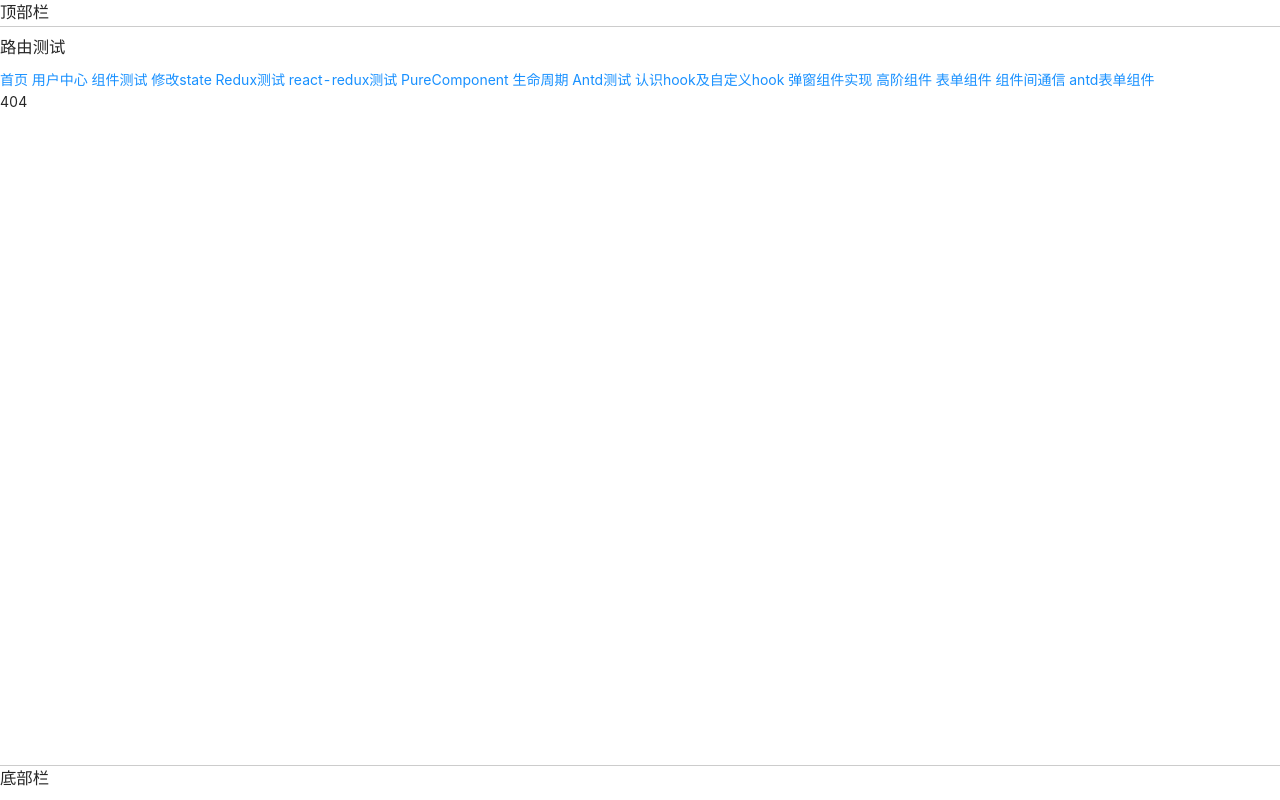
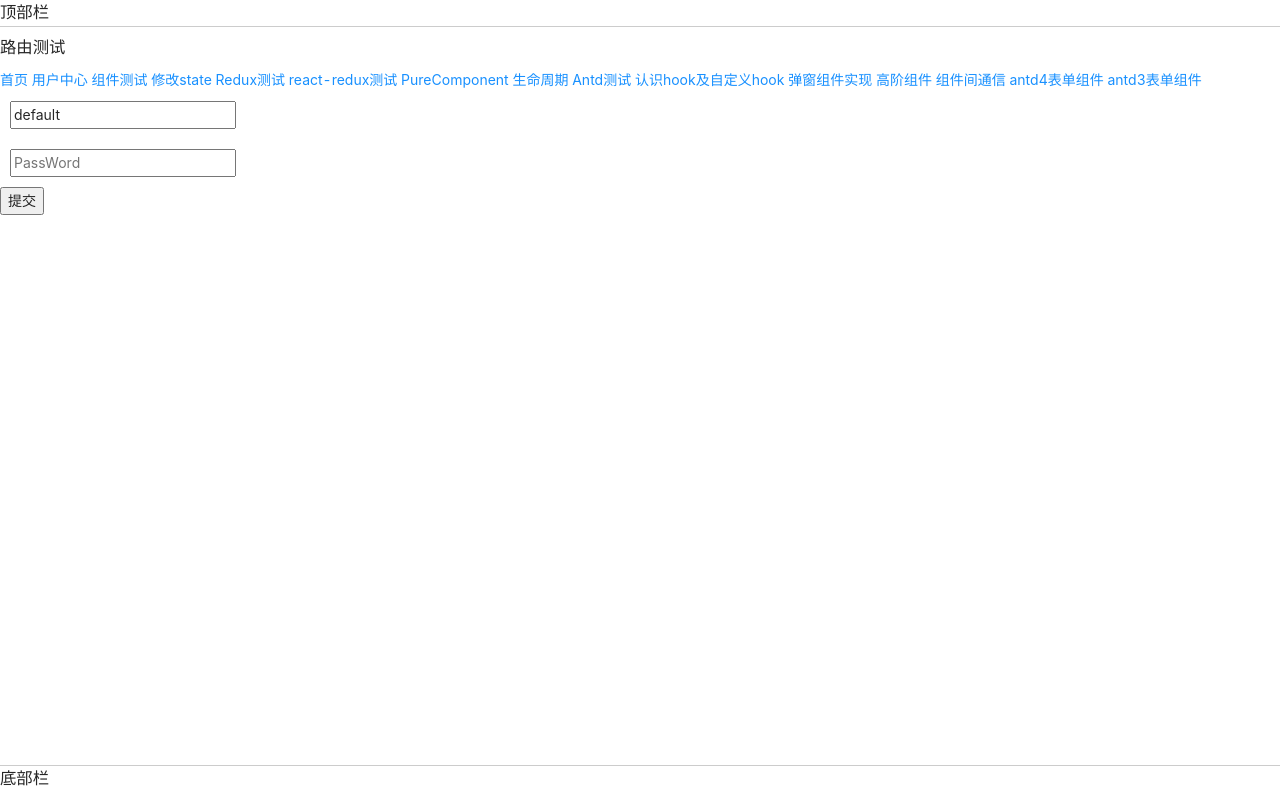
Before and after one commit to zhangstar1331/react-test, a React (Create React App) app: page /rcForm in a window 1280 px wide. Before the commit this address had no page. Built offline with nearby package versions, Linux system fonts and the light colour scheme.

Commit message:
feat：rc-form commit

```diff
--- a/src/components/my-rc-from/index.js
+++ b/src/components/my-rc-from/index.js
@@ -1,56 +1,52 @@
 import React, { Component } from 'react'
-export function createForm(Cmp){
-    return class extends Component {
+export function createForm(Cmp) {
+    return class Form extends Component {
         constructor(props){
             super(props)
             this.state = {}
             this.options = {}
         }
-        handleChange = (e) => {
+        changeValue = (e) => {
             const {name,value} = e.target
             this.setState({
-                [name]:value
+                [name] : value
             })
         }
-        getFieldDecorator = (fieldName,option) => InputCmp => {
-            this.options[fieldName] = option
+        getFieldDecorator = (field,option) => (InputCmp) => {
+            this.options[field] = option
             return React.cloneElement(InputCmp,{
-                name: fieldName,
-                value: this.state[fieldName] || "",
-                onChange: this.handleChange
+                value:this.state[field] || "",
+                onChange: this.changeValue,
+                name: field
             })
         }
         getFieldsValue = () => {
-            return {...this.state}
-        }
-        getFieldValue = (name) => {
-            return this.state[name]
+            return this.state
         }
         setFieldsValue = (newStore) => {
             this.setState(newStore)
         }
         validateFields = callback => {
             let err = []
-            for(let fieldName in this.options){
-                if(this.state[fieldName]===undefined){
+            for(let field in this.options){
+                if(this.state[field]==='undefined'||this.state[field]===''){
                     err.push({
-                        [fieldName]:this.options[fieldName].rules[0].message
+                        [field]:this.options[field].rules[0].message
                     })
                 }
             }
-            if(err.length===0){
+            if(err.length>0){
+                callback('err',{err:err})
+            }else{
                 callback(null,{...this.state})
-            }else{
-                callback(err,{err:err})
             }
         }
         getForm = () => {
             return {
+                getFieldDecorator: this.getFieldDecorator,
                 getFieldsValue: this.getFieldsValue,
-                getFieldValue: this.getFieldValue,
-                setFieldsValue: this.setFieldsValue,
-                getFieldDecorator: this.getFieldDecorator,
-                validateFields: this.validateFields
+                validateFields: this.validateFields,
+                setFieldsValue: this.setFieldsValue
             }
         }
         render() {
--- /dev/null
+++ b/src/pages/Form/MyRcForm.js
@@ -0,0 +1,40 @@
+import React, { Component } from 'react'
+// import {createForm} from 'rc-form'
+import {createForm} from '../../components/my-rc-from'
+import Input from '../../components/Input'
+
+const nameRules = {required: true, message: "请输入姓名"}
+const passwordRules = {required: true, message: "请输入密码"}
+
+@createForm
+class MyRcForm extends Component {
+    componentDidMount(){
+        const {setFieldsValue} = this.props.form
+        setFieldsValue({
+            username:"default"
+        })
+    }
+    submit = () => {
+        const {getFieldsValue,validateFields} = this.props.form
+        console.log(getFieldsValue())
+        validateFields((status,msg)=>{
+            if(status){
+                console.log("校验失败",msg)
+            }else{
+                console.log("校验通过",msg)
+            }
+        })
+    }
+    render() {
+        console.log(this.props)
+        const {getFieldDecorator} = this.props.form
+        return (
+            <div>
+                {getFieldDecorator('username',{rules:[{...nameRules}]})(<Input placeholder = "UserName" />)}
+                {getFieldDecorator('password',{rules:[{...passwordRules}]})(<Input placeholder = "PassWord" />)}
+                <button type="submit" onClick={this.submit}>提交</button>
+            </div>
+        )
+    }
+}
+export default MyRcForm
--- a/src/pages/FormPage.js
+++ /dev/null
@@ -1,55 +0,0 @@
-import React, { Component } from 'react'
-import Input from '../components/Input'
-//import {createForm} from 'rc-form'
-import {createForm} from '../components/my-rc-from'
-
-//校验
-const nameRules = {required: true, message: "请输入用户名"}
-const passwordRules = {required: true, message: "请输入密码"}
-//高阶组件
-//@createForm()
-@createForm
-class FormPage extends Component {
-    constructor(props){
-        super(props)
-        this.state = {
-            username:"",
-            password:""
-        }
-    }
-    componentDidMount(){
-        const {setFieldsValue} = this.props.form
-        setFieldsValue({
-            username:"star"
-        })
-    }
-    submit = () => {
-        const {getFieldsValue,getFieldValue,validateFields} = this.props.form
-        console.log(getFieldsValue())//获取全部
-        console.log(getFieldValue('username'))//获取单个
-        validateFields((err,vals)=>{
-            if(err){
-                console.log('失败',vals)
-            }else{
-                console.log('成功',vals)
-            }
-        })
-    }
-    render() {
-        console.log(this.props)
-        const {getFieldDecorator} = this.props.form
-        return (
-            <div>
-                <h2>表单组件</h2>
-                {getFieldDecorator('username',{rules:[nameRules]})(
-                    <Input placeholder="username"/>
-                )}
-                {getFieldDecorator('password',{rules:[passwordRules]})(
-                    <Input placeholder="password"/>
-                )}
-                <button onClick={this.submit}>submit</button>
-            </div>
-        )
-    }
-}
-export default FormPage
--- a/src/pages/RouterPage.js
+++ b/src/pages/RouterPage.js
@@ -10,9 +10,9 @@ import AntdTestPage from './AntdTestPage'
 import HookPage from './HookPage'
 import DialogPage from './DialogPage'
 import HocPage from './HocPage'
-import FormPage from './FormPage'
 import ContextPage from './Context/ContextPage'
 import UserForm from './Form/UserForm'
+import MyRcForm from './Form/MyRcForm'
 export default class RouterPage extends Component {
     render() {
         return (
@@ -31,9 +31,9 @@ export default class RouterPage extends Component {
                     <Link to="/hook"> 认识hook及自定义hook </Link>
                     <Link to="/dialog"> 弹窗组件实现 </Link>
                     <Link to="/hoc"> 高阶组件 </Link>
-                    <Link to="/form"> 表单组件 </Link>
                     <Link to="/context"> 组件间通信 </Link>
-                    <Link to="/userForm"> antd表单组件 </Link>
+                    <Link to="/userForm"> antd4表单组件 </Link>
+                    <Link to="/rcForm"> antd3表单组件 </Link>
                     {/*
                         Switch表示仅匹配一个
                         设定一个没有path的路由在路由表最后面，表示一定匹配
@@ -63,9 +63,9 @@ export default class RouterPage extends Component {
                         <Route path="/hook" component={HookPage} />
                         <Route path="/dialog" component={DialogPage} />
                         <Route path="/hoc" component={HocPage} />
-                        <Route path="/form" component={FormPage} />
                         <Route path="/context" component={ContextPage} />
                         <Route path="/userForm" component={UserForm} />
+                        <Route path="/rcForm" component={MyRcForm} />
                         <Route component={EmptyPage} />
                     </Switch>
                 </Router>
```
Also changed, not shown: 2 other files (tests, documents, lock files or other folders).
